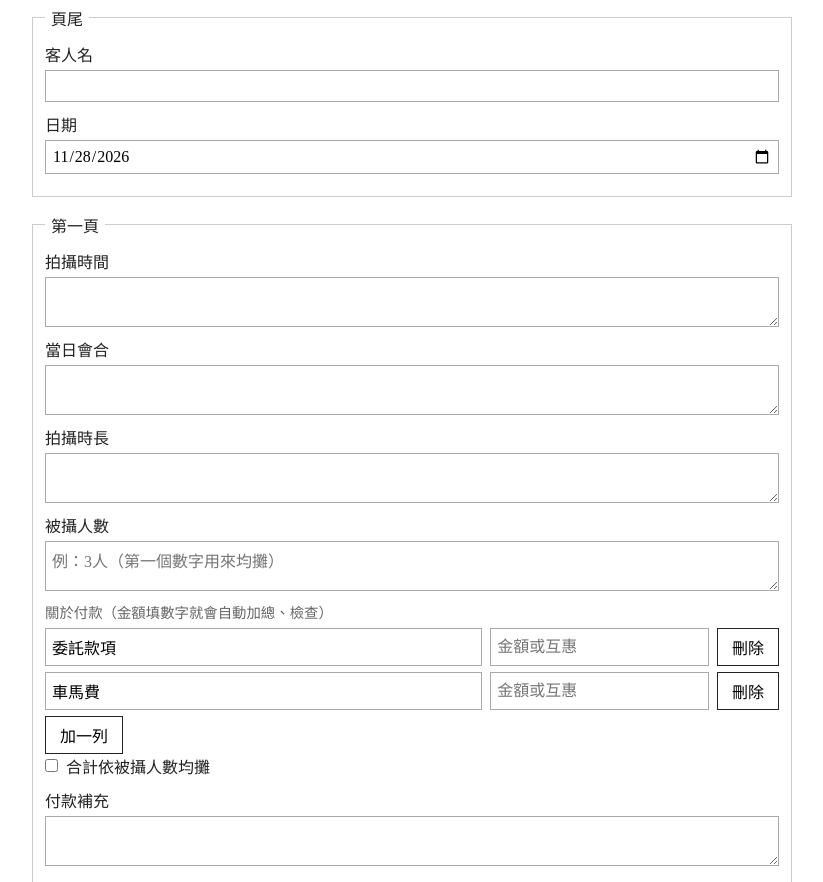
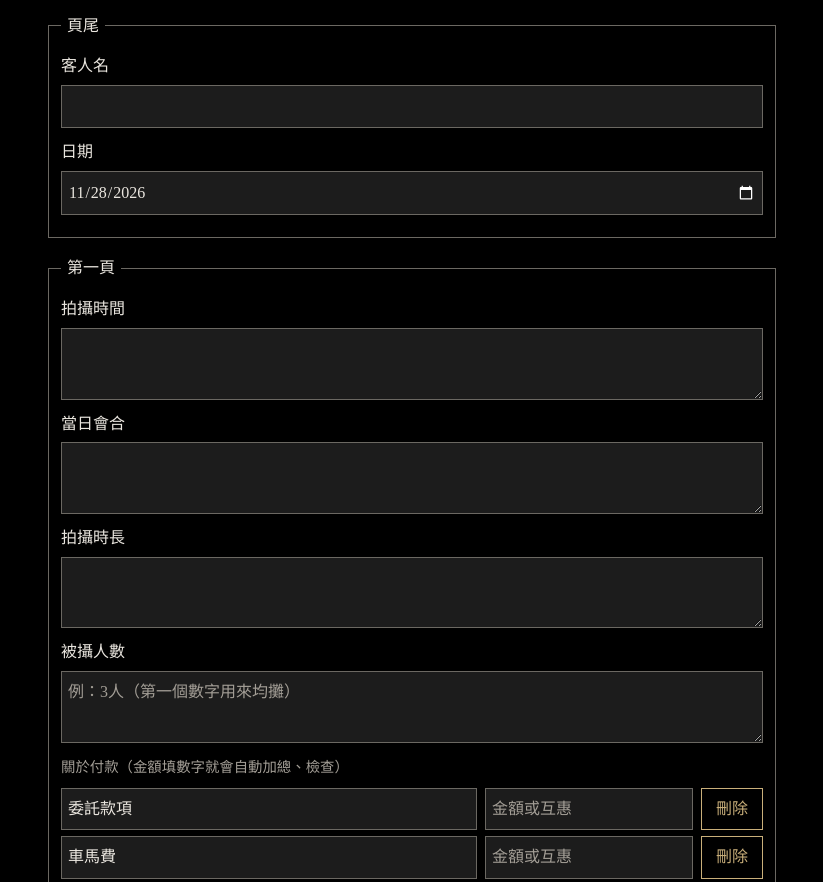
Before and after one commit to f-fina-photographer-r/console-web, a plain HTML site: page receipt.html in a window 1280 px wide. Shown: the part 92-974 px from the top of the page, without its empty margins (228-1051 px from the left). Drawn offline with Linux system fonts and the light colour scheme; a web font is replaced by a local one.

Commit message:
fix: receipt page uses the console's dark palette (#17)
Copied from si-kui-a/photography-booking-site#374 (console/web).


No-New-Behavior: receipt.css
No-New-Behavior: receipt.html

Co-authored-by: Claude Sonnet 5.5 <noreply@anthropic.com>

```diff
--- a/receipt.css
+++ b/receipt.css
@@ -2,26 +2,31 @@
 @font-face { font-family: "ReceiptSerif"; font-weight: 400; font-display: block; src: url("fonts/receipt-400.woff2") format("woff2"); }
 @font-face { font-family: "ReceiptSerif"; font-weight: 700; font-display: block; src: url("fonts/receipt-700.woff2") format("woff2"); }
 
-body { margin: 0; background: #fff; color: #222; font-family: "ReceiptSerif", "Noto Serif TC", serif; }
+/* Colours come from the site's palette (style.css, dark by default) so this page matches the console;
+   only the receipt image itself keeps its own light colours. */
+body { margin: 0; background: var(--bg); color: var(--text); font-family: "ReceiptSerif", var(--serif); }
 main { max-width: 760px; margin: 0 auto; padding: 16px; }
 header { display: flex; justify-content: space-between; align-items: baseline; gap: 12px; }
 h1 { font-size: 1.4rem; margin: 0; }
-a { color: #222; }
-.note, .legend { color: #666; font-size: .9rem; }
-fieldset { border: 1px solid #ccc; margin: 0 0 16px; padding: 12px; }
+.note, .legend { color: var(--muted); font-size: .9rem; }
+fieldset { border: 1px solid var(--rail); margin: 0 0 16px; padding: 12px; }
 legend { padding: 0 6px; }
 label { display: block; margin: 0 0 10px; }
-input, textarea { display: block; box-sizing: border-box; width: 100%; margin-top: 4px; padding: 6px; font: inherit; border: 1px solid #aaa; }
+input, textarea { display: block; box-sizing: border-box; width: 100%; margin-top: 4px; padding: 6px; font: inherit;
+  background: var(--card); color: var(--text); border: 1px solid var(--rail); }
+input::placeholder, textarea::placeholder { color: var(--muted); }
+input:focus-visible, textarea:focus-visible, button:focus-visible, a:focus-visible { outline: 2px solid var(--focus); outline-offset: 2px; }
 label.check { display: flex; gap: 8px; align-items: center; }
-label.check input { width: auto; margin: 0; }
+label.check input { width: auto; margin: 0; accent-color: var(--accent); }
 .row { display: grid; grid-template-columns: 2fr 1fr auto; gap: 8px; margin: 6px 0; }
 .row input { margin: 0; }
-button { font: inherit; padding: 6px 14px; border: 1px solid #222; background: #fff; cursor: pointer; }
-button[type="submit"] { background: #222; color: #fff; }
+button { font: inherit; padding: 6px 14px; border: 1px solid var(--accent); background: none; color: var(--link); cursor: pointer; }
+button:hover { background: var(--accent); color: var(--on-accent); }
+button[type="submit"] { background: var(--accent); color: var(--on-accent); }
 #messages p { margin: 8px 0; }
-#messages .error { color: #a00; }
-#messages .warn { color: #7a5a00; }
+#messages .error { color: var(--error); }
+#messages .warn { color: var(--gold); }
 #output { display: grid; grid-template-columns: repeat(auto-fill, minmax(220px, 1fr)); gap: 16px; margin-top: 16px; }
 #output figure { margin: 0; }
-#output img { width: 100%; border: 1px solid #ddd; }
+#output img { width: 100%; border: 1px solid var(--band); }
 #output figcaption { margin-top: 4px; }
--- a/receipt.html
+++ b/receipt.html
@@ -9,6 +9,7 @@
 <meta http-equiv="Content-Security-Policy" content="default-src 'none'; script-src 'self'; style-src 'self'; font-src 'self'; img-src 'self' blob: data:; connect-src 'none'; base-uri 'none'; form-action 'none'">
 <meta name="referrer" content="no-referrer">
 <title>收據產生器</title>
+<link rel="stylesheet" href="style.css">
 <link rel="stylesheet" href="receipt.css">
 </head>
 <body>
```
